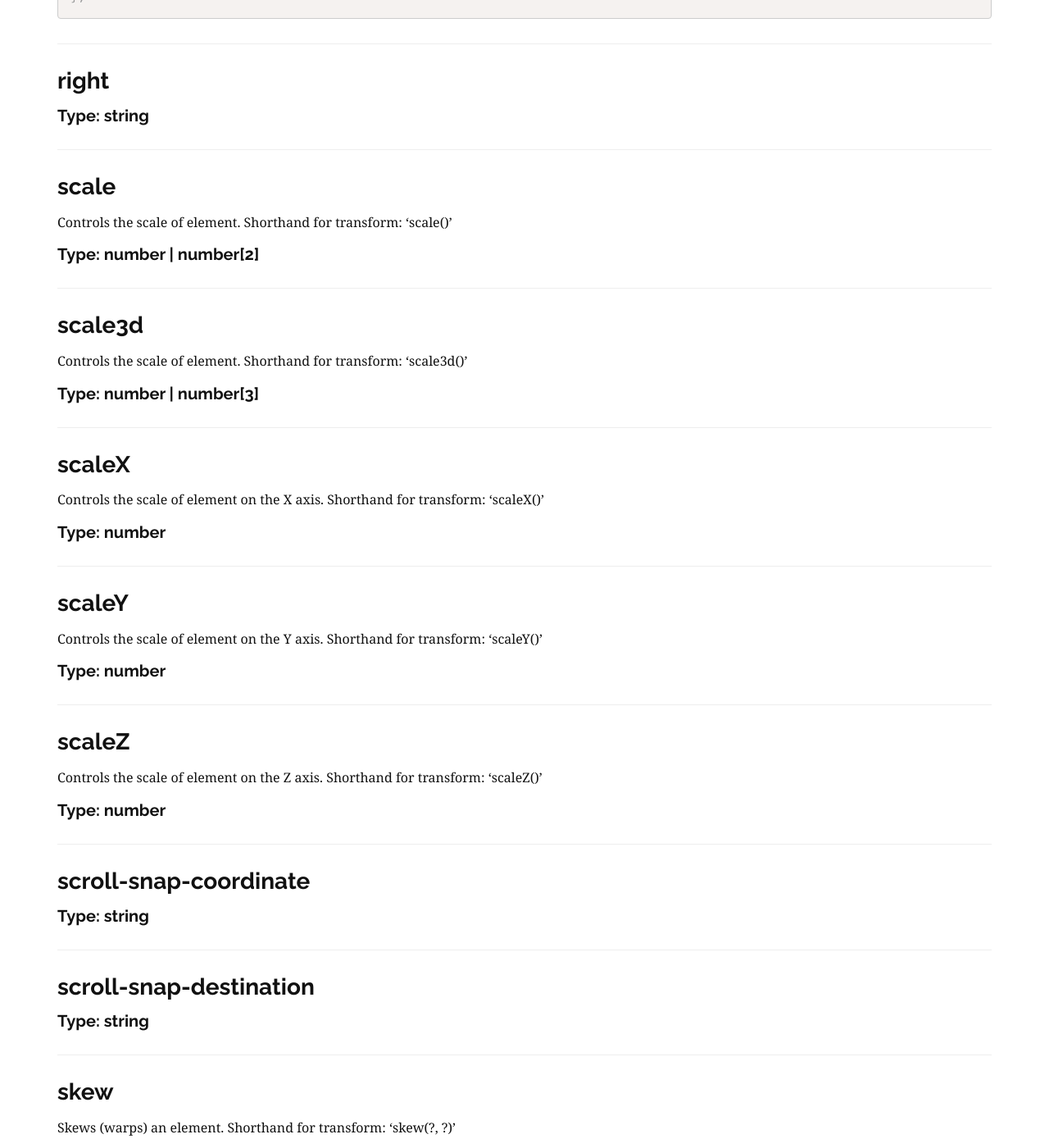
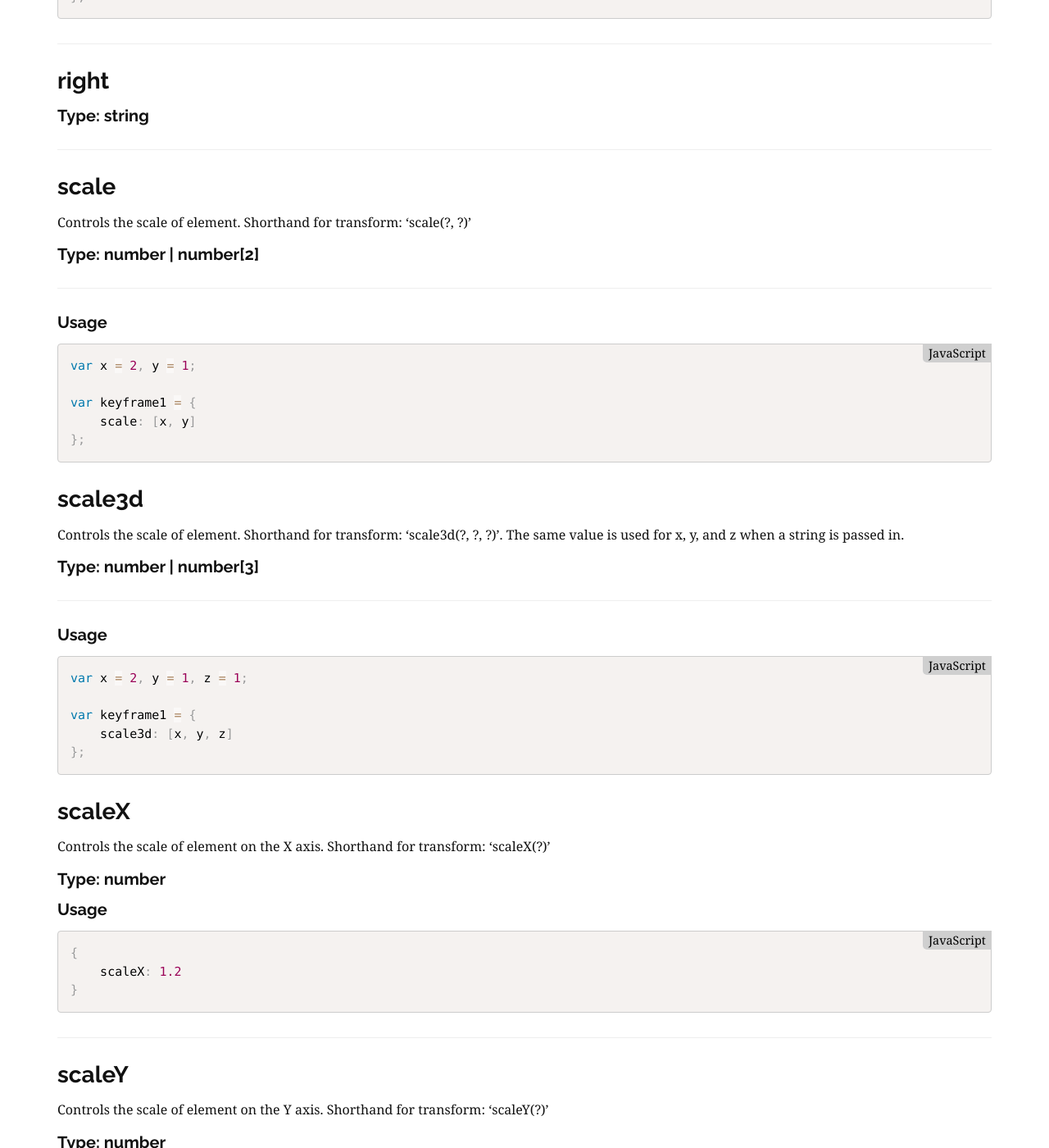
Before and after one commit to just-animate/just-animate.github.io, a Jekyll site: the page built from api/reference.md, in a window 1280 px wide and 1400 px high, scrolled down 22641 px. Shown: the whole window at 82% size. Built offline with Jekyll 4.4.1, drawn with Linux system fonts in a browser that asks for light colours; Markdown is read by kramdown in place of the engine named in the settings; some of the changed text lies outside the part shown.

Commit message:
updated scale docs

````diff
--- a/api/reference.md
+++ b/api/reference.md
@@ -766,24 +766,58 @@ var keyframe1 = {
 ####Type: string
 -----
 ### scale
-Controls the scale of element.  Shorthand for transform: 'scale()'
+Controls the scale of element.  Shorthand for transform: 'scale(?, ?)'
 ####Type: number | number[2]
 -----
+####Usage
+```javascript
+var x = 2, y = 1;
+
+var keyframe1 = {
+    scale: [x, y]
+};
+```
 ### scale3d
-Controls the scale of element.  Shorthand for transform: 'scale3d()'
+Controls the scale of element.  Shorthand for transform: 'scale3d(?, ?, ?)'. The same value is used for x, y, and z when a string is passed in.
 ####Type: number | number[3]
 -----
+####Usage
+```javascript
+var x = 2, y = 1, z = 1;
+
+var keyframe1 = {
+    scale3d: [x, y, z]
+};
+```
 ### scaleX
-Controls the scale of element on the X axis.  Shorthand for transform: 'scaleX()'
+Controls the scale of element on the X axis.  Shorthand for transform: 'scaleX(?)'
 ####Type: number
+####Usage
+```javascript
+{
+    scaleX: 1.2
+}
+```
 -----
 ### scaleY
-Controls the scale of element on the Y axis.  Shorthand for transform: 'scaleY()'
+Controls the scale of element on the Y axis.  Shorthand for transform: 'scaleY(?)'
 ####Type: number
+####Usage
+```javascript
+{
+    scaleY: 1.2
+}
+```
 -----
 ### scaleZ
-Controls the scale of element on the Z axis.  Shorthand for transform: 'scaleZ()'
+Controls the scale of element on the Z axis.  Shorthand for transform: 'scaleZ(?)'
 ####Type: number
+####Usage
+```javascript
+{
+    scaleZ: 1.2
+}
+```
 -----
 ### scroll-snap-coordinate
 ####Type: string
````
